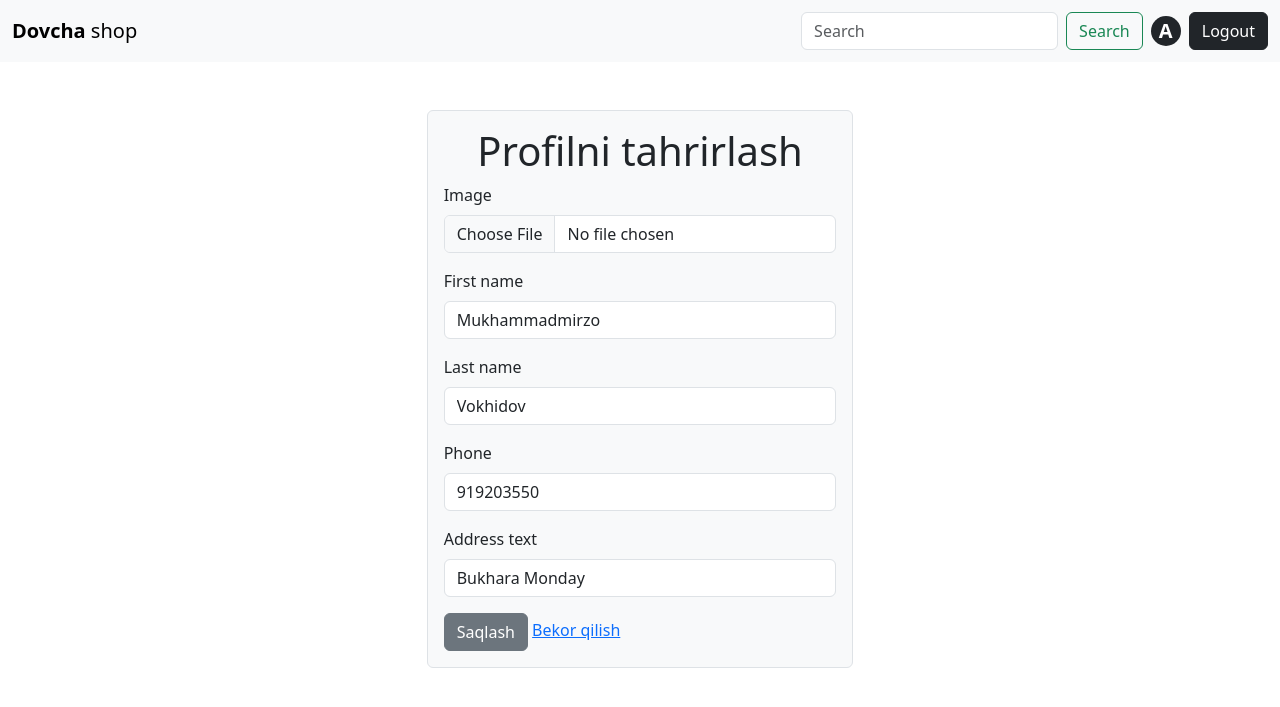
After one commit to muhammadmirzovm/Dovcha-Shop, a Django app: page /accounts/profile/edit/ in a window 1280 px wide. The commit adds this page. Shown: the top 707 px of the page. Run offline with Django 5.2, Linux system fonts and the light colour scheme; a user stored in the database is signed in; some libraries are stand-ins or nearby versions.

Commit message:
Profile page, crispy bootstrap

```diff
--- a/accounts/forms.py
+++ b/accounts/forms.py
@@ -6,3 +6,9 @@ class SignUpForm(UserCreationForm):
    class Meta:
        model = User
        fields = ("username", "email", "role", "password1", "password2")
+
+
+class ProfileForm(forms.ModelForm):
+   class Meta:
+       model = User
+       fields = ("image", "first_name", "last_name", "phone", "address_text")
--- a/accounts/models.py
+++ b/accounts/models.py
@@ -10,5 +10,9 @@ class User(AbstractUser):
        choices=Role.choices,
        default=Role.BUYER
    )
+   image = models.ImageField(upload_to="avatars/", blank=True, null=True)
+   phone = models.CharField(max_length=30, blank=True)
+   address_text = models.CharField(max_length=255, blank=True)
+
    def __str__(self):
        return f"{self.username} ({self.role})"
--- a/accounts/urls.py
+++ b/accounts/urls.py
@@ -5,4 +5,6 @@ urlpatterns = [
    path("signup/", views.SignUpView.as_view(), name="signup"),
    path("login/",  views.CustomLoginView.as_view(), name="login"),
    path("logout/",  views.CustomLogoutView.as_view(), name="logout"),
+   path("profile/", views.ProfileDetailView.as_view(), name="profile"),
+   path("profile/edit/", views.ProfileUpdateView.as_view(), name="profile_edit"),
 ]
--- a/accounts/views.py
+++ b/accounts/views.py
@@ -3,8 +3,12 @@ from django.contrib import messages
 from django.contrib.auth import login
 from django.contrib.auth.views import LoginView, LogoutView
 from django.urls import reverse_lazy
-from django.views.generic import CreateView
-from .forms import SignUpForm
+from django.views.generic import CreateView, DetailView, UpdateView
+from .forms import SignUpForm, ProfileForm
+from .models import User
+from django.contrib.auth.mixins import LoginRequiredMixin
+
+
 
 
 class SignUpView(CreateView):
@@ -38,3 +42,27 @@ class CustomLogoutView(LogoutView):
    def dispatch(self, request, *args, **kwargs):
        messages.info(request, "Tizimdan chiqdingiz 👋")
        return super().dispatch(request, *args, **kwargs)
+
+class ProfileDetailView(LoginRequiredMixin, DetailView):
+   model = User
+   template_name = "accounts/profile_detail.html"
+   context_object_name = "profile_user"
+
+   def get_object(self):
+       # Har doim hozirgi login bo‘lgan user profilini ko‘rsatamiz
+       return self.request.user
+
+
+class ProfileUpdateView(LoginRequiredMixin, UpdateView):
+   model = User
+   form_class = ProfileForm
+   template_name = "accounts/profile_edit.html"
+   success_url = reverse_lazy("profile")
+   def get_object(self):
+       return self.request.user
+   def form_valid(self, form):
+       messages.success(self.request, "Profil yangilandi ✅")
+       return super().form_valid(form)
+   def form_invalid(self, form):
+       messages.error(self.request, "Profilni saqlashda xatolik bor ❌")
+       return super().form_invalid(form)
--- a/config/settings.py
+++ b/config/settings.py
@@ -37,6 +37,8 @@ INSTALLED_APPS = [
     'django.contrib.sessions',
     'django.contrib.messages',
     'django.contrib.staticfiles',
+    "crispy_forms",
+    "crispy_bootstrap5",
     'accounts',
 ]
 
@@ -129,3 +131,6 @@ DEFAULT_AUTO_FIELD = 'django.db.models.BigAutoField'
 AUTH_USER_MODEL = "accounts.User"
 LOGIN_REDIRECT_URL = "home"
 LOGOUT_REDIRECT_URL = "home"
+
+CRISPY_ALLOWED_TEMPLATE_PACKS = "bootstrap5"
+CRISPY_TEMPLATE_PACK = "bootstrap5"
--- a/requirements.txt
+++ b/requirements.txt
@@ -1,3 +1,6 @@
 asgiref==3.11.1
+crispy-bootstrap5==2026.3
 django==6.0.2
+django-crispy-forms==2.6
+pillow==12.1.1
 sqlparse==0.5.5
--- a/static/css/style.css
+++ b/static/css/style.css
@@ -3,3 +3,22 @@
     bottom: 0;
     right: 10px;
 }
+
+.signup-form  .helptext , li{
+    display: none;
+}
+.navbar-username{
+    display: flex;
+    justify-content: center;
+    align-items: center;
+}
+.navbar-username a{
+    width: 30px;
+    height: 30px;
+    /* padding: 10px; */
+    border-radius: 50%;
+    display: inline-block;
+    text-align: center;
+    font-size: 20px;
+    text-decoration: none;
+}
--- /dev/null
+++ b/templates/accounts/profile_edit.html
@@ -0,0 +1,14 @@
+{% extends "base.html" %}
+{% load crispy_forms_tags %}
+{% block title %}Edit profile{% endblock %}
+{% block content %}
+<div class="container bg-light border rounded p-3 mx-auto my-5 col-4">
+   <h1 class="text-center">Profilni tahrirlash</h1>
+   <form method="post" enctype="multipart/form-data">
+       {% csrf_token %}
+       {{ form | crispy }}
+       <button class="btn btn-secondary" type="submit">Saqlash</button>
+       <a href="{% url 'profile' %}">Bekor qilish</a>
+   </form>
+</div>
+{% endblock %}
--- a/templates/includes/navbar.html
+++ b/templates/includes/navbar.html
@@ -32,11 +32,17 @@
         <button class="btn btn-outline-success" type="submit">Search</button>
       </form>
     {% if request.user.is_authenticated %}
-               <b class="mx-3">{{ request.user.username }}</b>
+            <div class="navbar-username">
+
+              <a class="bg-dark text-white fw-bold m-2" href="{% url 'profile' %}">{{ request.user.username | slice:1 | title }}</a>
+            </div>
+
+
+
 
                <form method="post" action="{% url 'logout' %}">
                    {% csrf_token %}
-                   <button class="btn btn-secondary" type="submit">Logout</button>
+                   <button class="btn btn-dark" type="submit">Logout</button>
                </form>
            {% else %}
               <a class="btn btn-outline-secondary mx-3" href="{% url 'login' %}">Login</a>
```
Also changed, not shown: templates/accounts/login.html (+10 -5 lines), templates/accounts/profile_detail.html (added, +43 -0 lines), templates/accounts/signup.html (+10 -5 lines), accounts/migrations/0002_user_address_text_user_image_user_phone.py (added), db.sqlite3, media/avatars/pngtree-user-profile-avatar-png-image_10211467.png (added).
